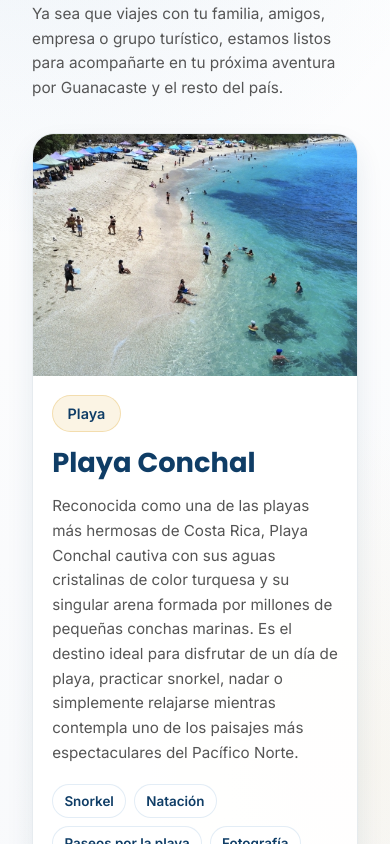
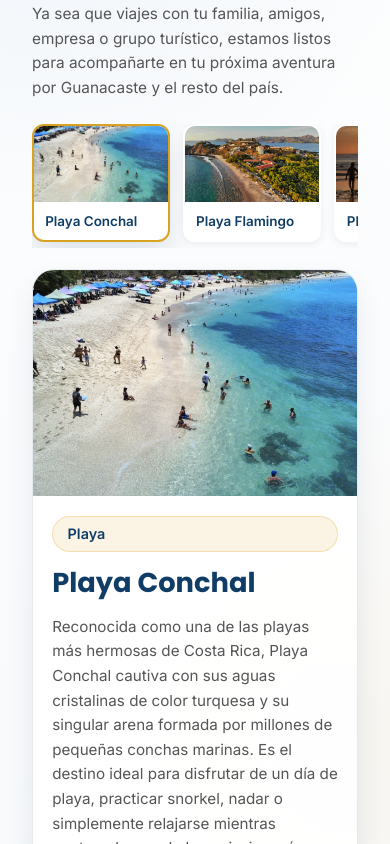
Before and after one commit to CharlieRuGal/transportes-zamora-platform, a React (Vite) app in the folder frontend/: page / in a window 390 px wide. Shown: the part 5700-6544 px from the top of the page. Built offline with nearby package versions, Linux system fonts and the light colour scheme.

Commit message:
refactor: move destination selector above preview

```diff
--- a/frontend/src/components/home/Destinations/Destinations.module.css
+++ b/frontend/src/components/home/Destinations/Destinations.module.css
@@ -50,7 +50,7 @@
 
 .viewer {
   display: grid;
-  gap: 1.25rem;
+  gap: 1.35rem;
 }
 
 .featured {
@@ -58,11 +58,14 @@
   border: 1px solid rgba(15, 61, 102, 0.1);
   border-radius: 30px;
   box-shadow: 0 24px 48px rgba(15, 61, 102, 0.12);
+  display: grid;
+  grid-template-columns: minmax(0, 1.08fr) minmax(360px, 0.92fr);
   overflow: hidden;
 }
 
 .imageFrame {
-  height: clamp(300px, 38vw, 500px);
+  height: 100%;
+  min-height: clamp(340px, 36vw, 500px);
   overflow: hidden;
   position: relative;
 }
@@ -83,6 +86,8 @@
 }
 
 .info {
+  align-content: center;
+  display: grid;
   padding: clamp(1.5rem, 3vw, 2.75rem);
 }
 
@@ -158,6 +163,8 @@
   display: grid;
   gap: 1rem;
   grid-template-columns: repeat(5, minmax(0, 1fr));
+  margin: 0 auto;
+  width: 100%;
 }
 
 .card {
@@ -183,6 +190,7 @@
 
 .activeCard {
   border-color: var(--color-accent);
+  box-shadow: 0 14px 30px rgba(15, 61, 102, 0.13);
 }
 
 .card img {
@@ -211,7 +219,11 @@
   }
 
   .imageFrame {
-    height: clamp(280px, 50vw, 420px);
+    min-height: clamp(280px, 50vw, 420px);
+  }
+
+  .featured {
+    grid-template-columns: 1fr;
   }
 
   .card img {
@@ -225,7 +237,7 @@
   }
 
   .header {
-    margin-bottom: 2rem;
+    margin-bottom: 1.4rem;
   }
 
   .header h2 {
@@ -243,7 +255,7 @@
   }
 
   .imageFrame {
-    height: clamp(220px, 62vw, 280px);
+    min-height: clamp(220px, 58vw, 270px);
   }
 
   .info {
@@ -265,13 +277,34 @@
   }
 
   .cards {
-    grid-template-columns: repeat(5, 170px);
+    gap: 0.8rem;
+    grid-template-columns: repeat(5, minmax(138px, 42vw));
     overflow-x: auto;
     padding-bottom: 0.35rem;
+    scroll-snap-type: x proximity;
+    scrollbar-width: thin;
+  }
+
+  .cards::-webkit-scrollbar {
+    height: 6px;
+  }
+
+  .cards::-webkit-scrollbar-thumb {
+    background: rgba(15, 61, 102, 0.22);
+    border-radius: var(--radius-full);
+  }
+
+  .card {
+    scroll-snap-align: start;
   }
 
   .card img {
-    height: 82px;
+    height: 76px;
+  }
+
+  .card span {
+    font-size: 0.84rem;
+    padding: 0.7rem;
   }
 
   .card:hover {
--- a/frontend/src/components/home/Destinations/Destinations.tsx
+++ b/frontend/src/components/home/Destinations/Destinations.tsx
@@ -26,6 +26,24 @@ function Destinations() {
         </div>
 
         <div className={styles.viewer}>
+          <div className={styles.cards} aria-label="Seleccionar destino">
+            {destinations.map((destination, index) => (
+              <button
+                className={`${styles.card} ${
+                  selectedIndex === index ? styles.activeCard : ''
+                }`}
+                key={destination.id}
+                type="button"
+                onClick={() => setSelectedIndex(index)}
+                aria-label={`Ver ${destination.name}`}
+                aria-pressed={selectedIndex === index}
+              >
+                <img src={destination.image} alt="" />
+                <span>{destination.name}</span>
+              </button>
+            ))}
+          </div>
+
           <AnimatePresence mode="wait">
             <motion.article
               className={styles.featured}
@@ -61,24 +79,6 @@ function Destinations() {
               </div>
             </motion.article>
           </AnimatePresence>
-
-          <div className={styles.cards} aria-label="Seleccionar destino">
-            {destinations.map((destination, index) => (
-              <button
-                className={`${styles.card} ${
-                  selectedIndex === index ? styles.activeCard : ''
-                }`}
-                key={destination.id}
-                type="button"
-                onClick={() => setSelectedIndex(index)}
-                aria-label={`Ver ${destination.name}`}
-                aria-pressed={selectedIndex === index}
-              >
-                <img src={destination.image} alt="" />
-                <span>{destination.name}</span>
-              </button>
-            ))}
-          </div>
         </div>
       </div>
     </motion.section>
```
